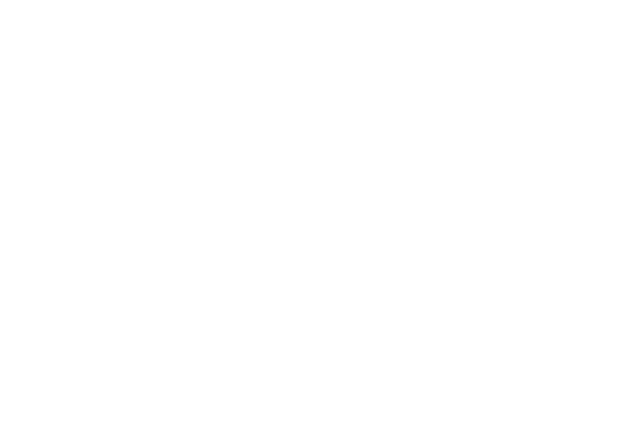
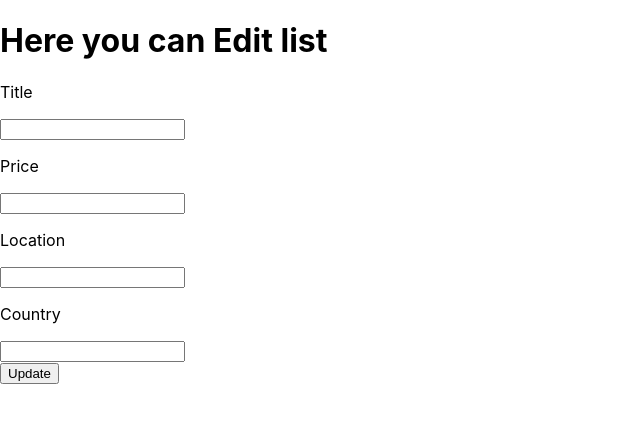
Before and after one commit to NishaBisht16/wanderLust, a React (Create React App) app in the folder frontend/: page /Edit in a window 1280 px wide. Before the commit this address had no page. Shown: the top 422 px of the page, without its empty margins (0-640 px from the left). Built offline with nearby package versions, Linux system fonts and the light colour scheme; no server answers.

Commit message:
Created the Edit page and display the server response in input boxes

```diff
--- a/frontend/src/App.js
+++ b/frontend/src/App.js
@@ -4,6 +4,7 @@
 import Show from './pages/Show';
 import CreateList from './pages/Create';
 import { Route,BrowserRouter, Routes} from 'react-router-dom';
+import Edit from './pages/Edit';
 
 function App() {
   return (
@@ -13,6 +14,7 @@
         <Route path='/' element={<HomeScreen/>}></Route>
         <Route path='/show/:id' element={<Show/>}></Route>
         <Route path='/create' element={<CreateList/>}></Route>
+        <Route path='/Edit' element={<Edit/>}></Route>
       </Routes>
       </BrowserRouter>
       </>
--- a/frontend/src/pages/Create.js
+++ b/frontend/src/pages/Create.js
@@ -40,6 +40,7 @@
          <p>Price</p>
         <input onChange={(e)=>setprice(e.target.value)}
         value={price}
+        type='number'
         placeholder='Enter Price'></input>
         <p>Location</p>
         <input
@@ -48,8 +49,9 @@
          placeholder='Enter Location'></input>
         <p>Country</p>
         <input onChange={(e)=>setcountry(e.target.value)}
-       value={country}
-       placeholder='Enter Country'
+        value={country}
+        placeholder='Enter Country'
+       type='text'
        ></input>
 
       </div>
--- /dev/null
+++ b/frontend/src/pages/Edit.js
@@ -0,0 +1,67 @@
+import React, { useEffect } from 'react'
+import { useState } from 'react'
+import { Get } from '../services/Api'
+import { useLocation } from 'react-router-dom';
+
+function Edit() {
+    const [title,settitle]=useState('')
+    const [price,setprice]=useState('')
+    const [location,setlocation]=useState('')
+    const [country,setcountry]=useState('')
+    const [Edit,setEdit]=useState([])
+
+    const location2=useLocation()
+    const { id } = location2.state || {}
+
+    const editData=async()=>{
+      try{
+        const response=await Get(`Edit/${id}`)
+        console.log(response)
+
+        settitle(response.result_value.data.title)
+        setprice(response.result_value.data.price)
+        setlocation(response.result_value.data.location)
+        setcountry(response.result_value.data.country)
+
+      }
+      catch(error)
+      {
+
+      }
+    }
+
+    useEffect(()=>{
+      editData()
+    },[])
+  return (
+    <div>
+        <h1>Here you can Edit list</h1>
+      <div>
+        <p>Title</p>
+        <input onChange={(e)=>settitle(e.target.value)}
+        value={title}>
+        </input>
+         <p>Price</p>
+        <input onChange={(e)=>setprice(e.target.value)}
+        value={price}
+        type='number'
+        ></input>
+        <p>Location</p>
+        <input
+         onChange={(e)=>setlocation(e.target.value)}
+         value={location}
+         ></input>
+        <p>Country</p>
+        <input onChange={(e)=>setcountry(e.target.value)}
+       value={country}
+       type='text'
+
+       ></input>
+
+      </div>
+      <button >Update</button>
+    </div>
+  )
+}
+
+export default Edit
--- a/frontend/src/pages/Show.js
+++ b/frontend/src/pages/Show.js
@@ -2,10 +2,12 @@
 import { useParams } from 'react-router-dom'
 import { Get } from '../services/Api';
 import rupee from '../images/rupee.svg'
+import { useNavigate } from 'react-router-dom';
 
 function Show(){
     const {id}=useParams();
     const[Show,setShow]=useState([])
+    const navigate=useNavigate();
 
     const ShowindividualData=async()=>{
         try{
@@ -39,6 +41,7 @@
         </div>
        <p>{Show.location}</p>
        <p>{Show.country}</p>
+       <button onClick={() => navigate('/Edit', { state: { id: Show._id } })}>Edit</button>
     </div>
   )
 }
```
